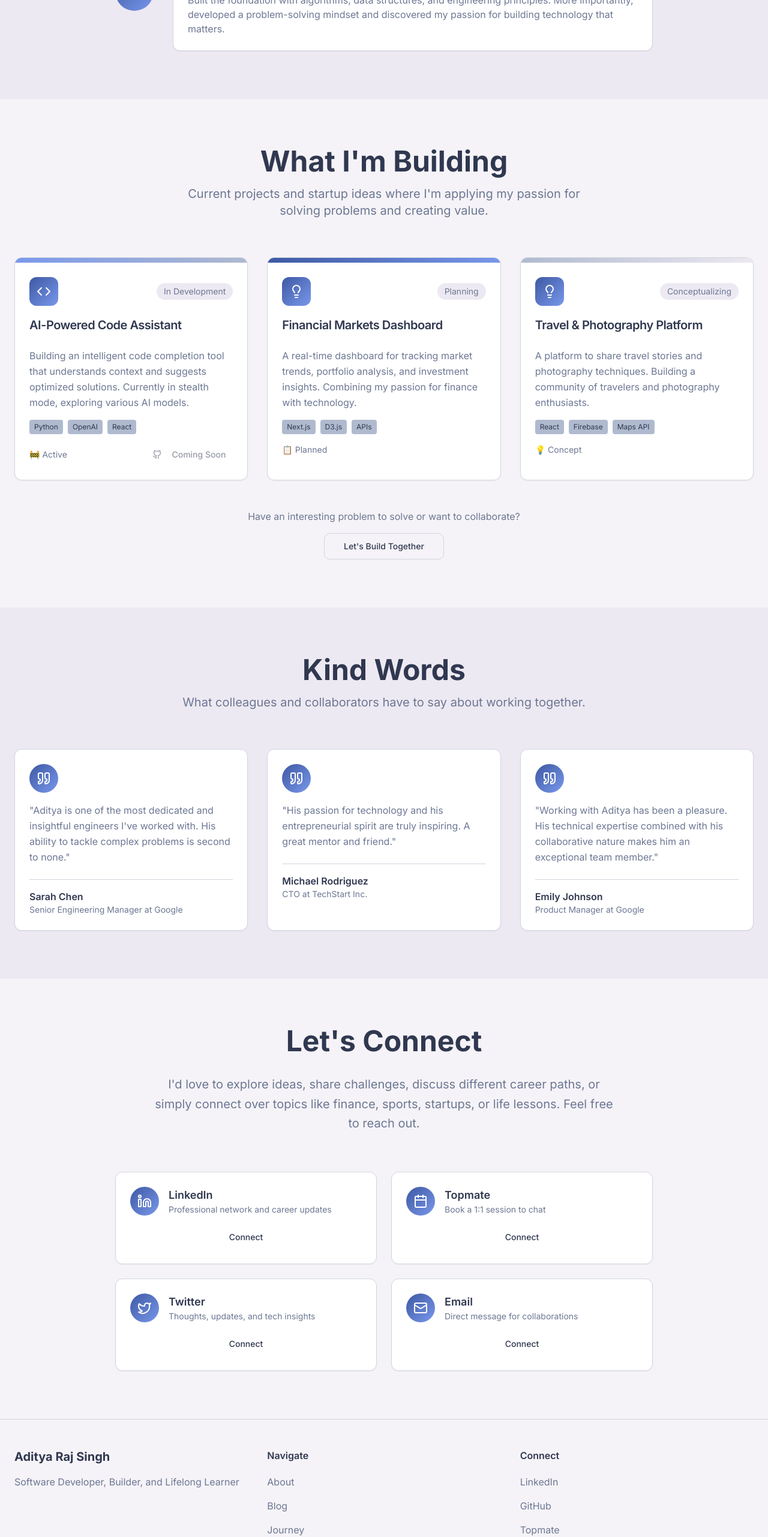
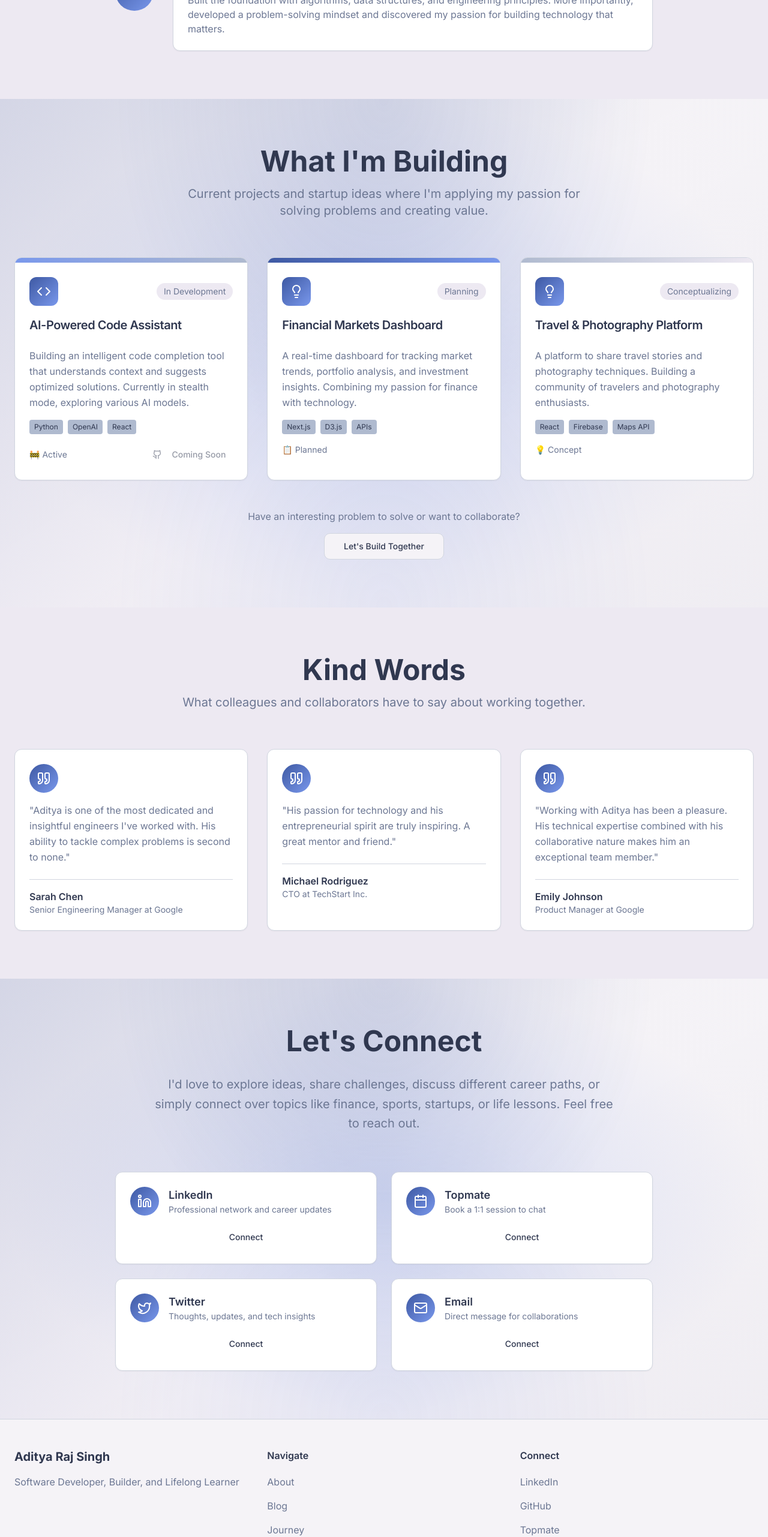
Before and after one commit to AdityaRajSingh/aditya-connects, a React (Vite) app: page / in a window 1280 px wide. Shown: the part 1645-4208 px from the top of the page at 60% size. Built offline with nearby package versions, Linux system fonts and the light colour scheme.

Commit message:
Apply hero section styling to other sections
Extend the gradient styling and background effects from the hero section to the "What I'm Building" and "Let's Connect" sections. This will maintain visual continuity and richness across the site, while preserving the alternating background structure.

```diff
--- a/src/components/BuildingSection.tsx
+++ b/src/components/BuildingSection.tsx
@@ -32,8 +32,17 @@ const BuildingSection = () => {
   ];
 
   return (
-    <section id="building" className="py-20">
-      <div className="container mx-auto px-6">
+    <section id="building" className="py-20 relative overflow-hidden">
+      {/* Enhanced multi-layered background system */}
+      <div className="absolute inset-0 bg-gradient-layered"></div>
+      <div className="absolute inset-0 bg-gradient-depth opacity-60"></div>
+      <div className="absolute inset-0 bg-gradient-to-br from-primary/8 via-background/50 to-accent/8"></div>
+      <div className="absolute inset-0 bg-gradient-radial from-primary/15 via-transparent to-transparent opacity-40"></div>
+
+      {/* Subtle texture overlay */}
+      <div className="absolute inset-0 opacity-[0.02] bg-gradient-to-br from-foreground via-transparent to-foreground"></div>
+
+      <div className="container mx-auto px-6 relative z-10">
         <div className="text-center mb-16">
           <h2 className="text-4xl md:text-5xl font-bold text-foreground mb-4">
             What I'm Building
--- a/src/components/ConnectSection.tsx
+++ b/src/components/ConnectSection.tsx
@@ -36,8 +36,17 @@ const ConnectSection = () => {
   ];
 
   return (
-    <section id="connect" className="py-20">
-      <div className="container mx-auto px-6">
+    <section id="connect" className="py-20 relative overflow-hidden">
+      {/* Enhanced multi-layered background system */}
+      <div className="absolute inset-0 bg-gradient-layered"></div>
+      <div className="absolute inset-0 bg-gradient-depth opacity-60"></div>
+      <div className="absolute inset-0 bg-gradient-to-br from-primary/8 via-background/50 to-accent/8"></div>
+      <div className="absolute inset-0 bg-gradient-radial from-primary/15 via-transparent to-transparent opacity-40"></div>
+
+      {/* Subtle texture overlay */}
+      <div className="absolute inset-0 opacity-[0.02] bg-gradient-to-br from-foreground via-transparent to-foreground"></div>
+
+      <div className="container mx-auto px-6 relative z-10">
         <div className="text-center mb-16">
           <h2 className="text-4xl md:text-5xl font-bold text-foreground mb-8">
             Let's Connect
```
